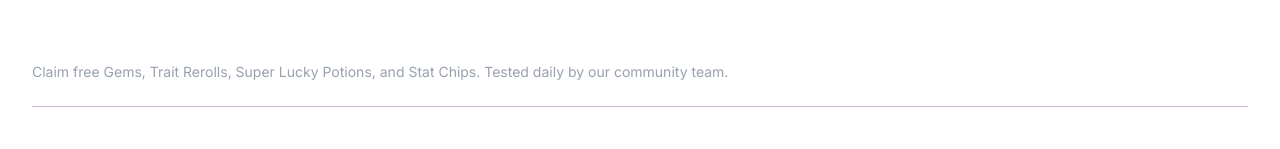
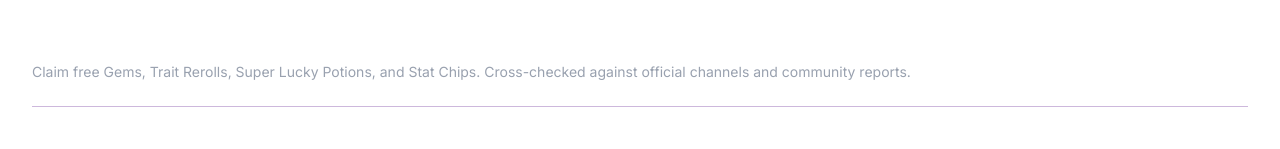
Before and after one commit to lianlele168/anime-vanguards-wiki, a Next.js app: page /codes in a window 1280 px wide. Shown: the part 133-282 px from the top of the page. Built offline with nearby package versions, Linux system fonts and the light colour scheme.

Commit message:
fix(eaeat): remove fabricated author personas and unverified 'verified' claims

```diff
--- a/src/app/codes/CodesClient.tsx
+++ b/src/app/codes/CodesClient.tsx
@@ -25,7 +25,7 @@ export default function CodesClient() {
           Roblox Anime Vanguards Codes
         </h1>
         <p className="text-gray-400 text-sm mt-1">
-          Claim free Gems, Trait Rerolls, Super Lucky Potions, and Stat Chips. Tested daily by our community team.
+          Claim free Gems, Trait Rerolls, Super Lucky Potions, and Stat Chips. Cross-checked against official channels and community reports.
         </p>
       </div>
 
```
